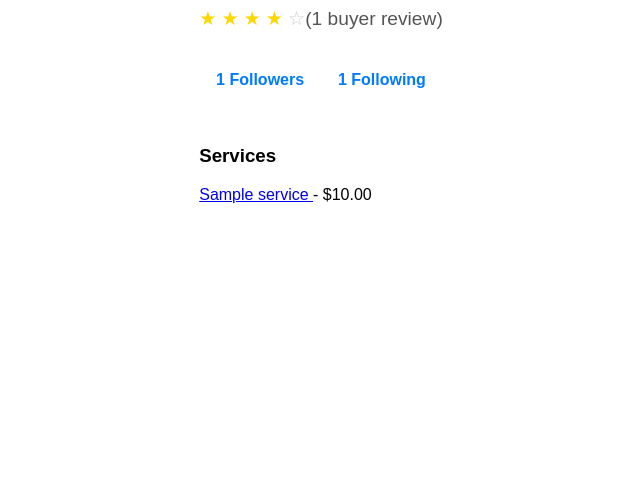
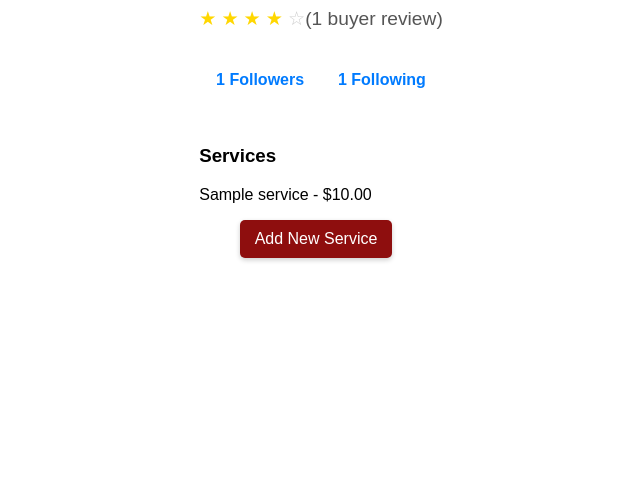
Before and after one commit to picoting/cs412, a Django app: a page that uses beuseful/templates/beuseful/profile_detail.html in a window 1280 px wide. Shown: the part 222-720 px from the top of the page, without its empty margins (319-959 px from the left). Run offline with Django 5.2, Linux system fonts and the light colour scheme; a user stored in the database is signed in; tables that the repository leaves empty hold one stand-in row (values such as "Sample post").

Commit message:
more mod to profile detail, add service and links for services

```diff
--- a/beuseful/templates/beuseful/profile_detail.html
+++ b/beuseful/templates/beuseful/profile_detail.html
@@ -77,18 +77,36 @@
 
     <!-- Services Section -->
     {% if profile.is_seller %}
-        <div class="services-section">
-            <h3>Services</h3>
+    <div class="services-section">
+        <h3>Services</h3>
+        {% if profile.services.all %}
             <ul class="services-list">
                 {% for service in profile.services.all %}
                     <li>
-                        <a href="{% url 'place_order' service.id %}">
+                        {% if not is_own_profile %}
+                            <!-- Link to Place Order page for other users -->
+                            <a href="{% url 'place_order' service.id %}">
+                                {{ service.title }}
+                            </a>
+                        {% else %}
+                            <!-- Show service title without link for own profile -->
                             {{ service.title }}
-                        </a> - ${{ service.price }}
+                        {% endif %}
+                        - ${{ service.price }}
                     </li>
                 {% endfor %}
             </ul>
-        </div>
-    {% endif %}
+        {% else %}
+            <p>No services available yet.</p>
+        {% endif %}
+
+        <!-- Add Service Button -->
+        {% if is_own_profile %}
+            <div class="button-container">
+                <a href="{% url 'create_service' %}" class="button">Add New Service</a>
+            </div>
+        {% endif %}
+    </div>
+{% endif %}
 </div>
 {% endblock %}
```
